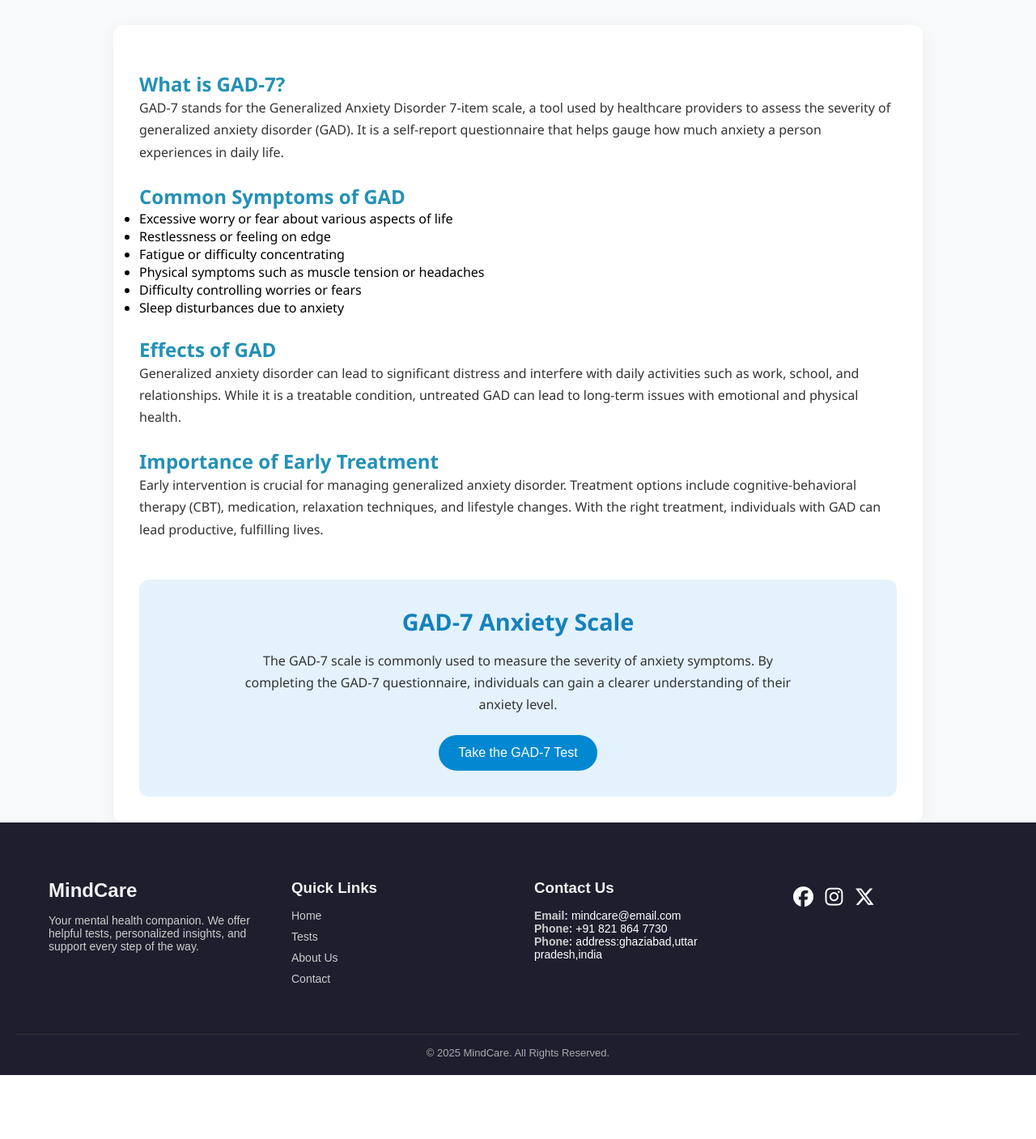
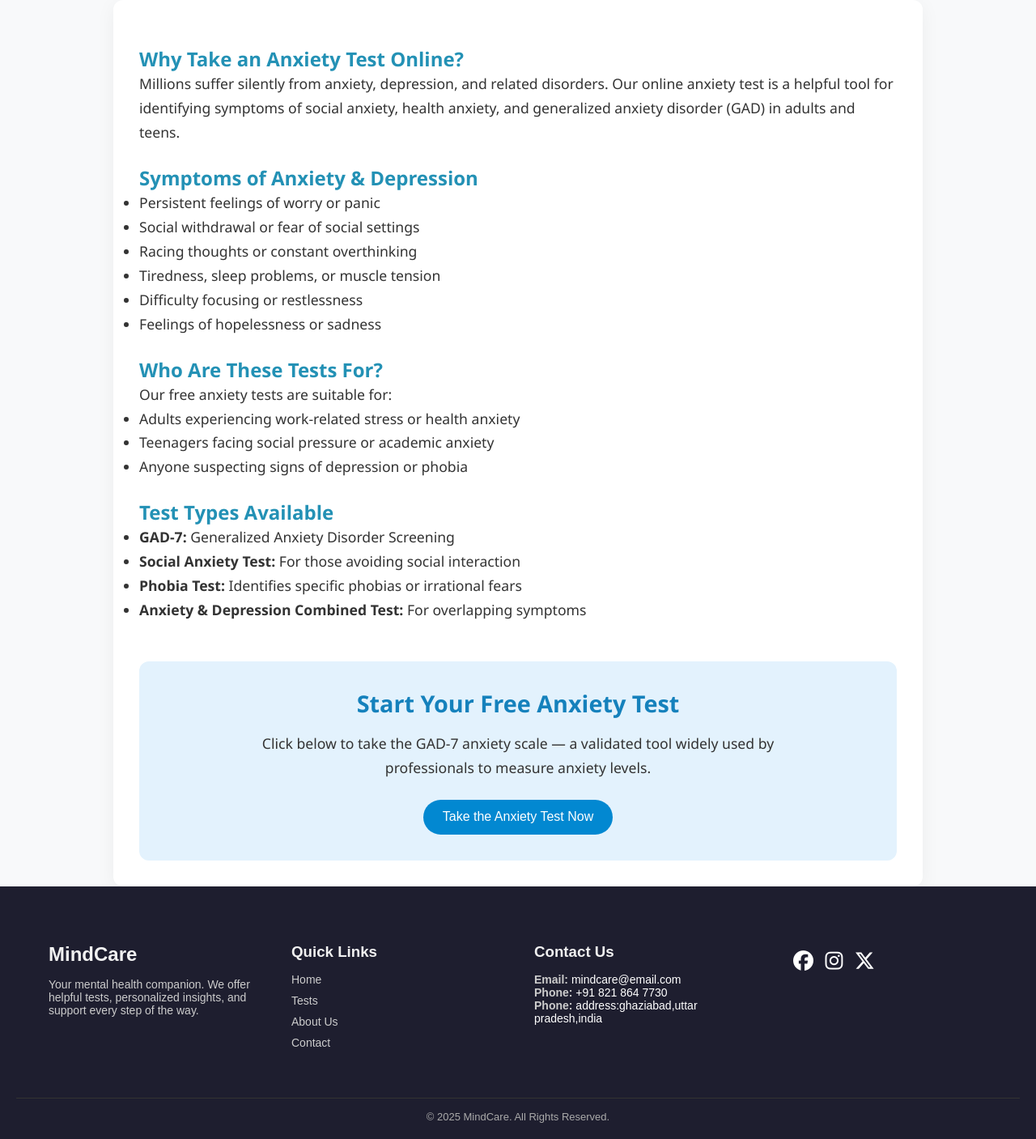
Before and after one commit to shaurya1234524/heaklthmental, a Django app: template healthmental/templates/anxiety.html in a window 1280 px wide. Shown: the part 372-1779 px from the top of the page at 81% size. Before the commit the page ends 1700 px from the top, so only its background shows below. Run offline with Django 3.2, Linux system fonts and the light colour scheme; the template is opened without the code that fills it, so the values that code supplies are empty; some libraries are stand-ins or nearby versions.

Commit message:
Update anxiety.html

```diff
--- a/healthmental/templates/anxiety.html
+++ b/healthmental/templates/anxiety.html
@@ -1,18 +1,20 @@
 {% extends "base_generic.html" %}
 {% load static %}
+
 {% block title %}
-<title>Free Anxiety Tests 2025.Get Your Anxiety Test for free.</title>
+<title>Free Anxiety & Depression Tests 2025 | Take Your Social & General Anxiety Test</title>
 {% endblock title %}
 
 {% block style %}
-<meta name="description" content="Get your free anxiety test here.Best anxiety tests for self assessment.Find out anxiety in teens,adults for free.Take your free anxiety test.">
-<meta name="keywords" content="anxiety test,free anxiety test,anxiety test for free,social anxiety test,anxiety test social,free anxiety test for adults,free anxiety test for teens,social anxiety tests.">
+<meta name="description" content="Free anxiety and depression test for adults and teens. Take online tests for social anxiety, phobias, health anxiety and more. No sign-up required.">
+<meta name="keywords" content="anxiety test free, anxiety test online free, social anxiety test free, anxiety depression test free, free depression and anxiety test, anxiety test for teens, phobia test free, health anxiety test, anxiety test for adults">
 <meta name="author" content="MindCare Team">
 <link rel="canonical" href="https://aisearchlibrary.in/anxiety/" />
+
 <style>
   .hero-sections {
     background: url("{% static 'images/gad7-bg.jpg' %}") no-repeat center center/cover;
-    color:rgb(39, 157, 24);
+    color: rgb(39, 157, 24);
     text-align: center;
     padding: 4rem 2rem;
     border-radius: 10px;
@@ -41,13 +43,15 @@
   }
 
   .content-section h2 {
-    color:rgb(35, 145, 181);
+    color: rgb(35, 145, 181);
     margin-top: 1.5rem;
   }
 
-  .content-section p {
+  .content-section p,
+  .content-section ul li {
     line-height: 1.7;
     color: #333;
+    font-size: 1.1rem;
   }
 
   .test-section {
@@ -61,7 +65,7 @@
   .test-section h3 {
     font-size: 1.8rem;
     margin-bottom: 1rem;
-    color:rgb(21, 129, 188);
+    color: rgb(21, 129, 188);
   }
 
   .test-section p {
@@ -99,34 +103,48 @@
 
 {% block body %}
 <div class="hero-sections">
-  <h1>Free Generalized Anxiety Disorder (GAD-7) Test</h1>
-  <p>A common mental health condition that involves persistent, excessive worry about various aspects of life, such as health, work, social interactions, or everyday routine tasks.Get your free anxiety test here.</p>
+  <h1>Free Anxiety & Depression Self-Tests</h1>
+  <p>Take a quick and free anxiety test online. Evaluate social anxiety, depression, phobias, and more using medically reviewed screening tools like the GAD-7. No login required.</p>
 </div>
 
 <div class="content-section">
-  <h2>What is GAD-7?</h2>
-  <p>GAD-7 stands for the Generalized Anxiety Disorder 7-item scale, a tool used by healthcare providers to assess the severity of generalized anxiety disorder (GAD). It is a self-report questionnaire that helps gauge how much anxiety a person experiences in daily life.</p>
+  <h2>Why Take an Anxiety Test Online?</h2>
+  <p>Millions suffer silently from anxiety, depression, and related disorders. Our online anxiety test is a helpful tool for identifying symptoms of social anxiety, health anxiety, and generalized anxiety disorder (GAD) in adults and teens.</p>
 
-  <h2>Common Symptoms of GAD</h2>
+  <h2>Symptoms of Anxiety & Depression</h2>
   <ul>
-    <li>Excessive worry or fear about various aspects of life</li>
-    <li>Restlessness or feeling on edge</li>
-    <li>Fatigue or difficulty concentrating</li>
-    <li>Physical symptoms such as muscle tension or headaches</li>
-    <li>Difficulty controlling worries or fears</li>
-    <li>Sleep disturbances due to anxiety</li>
+    <li>Persistent feelings of worry or panic</li>
+    <li>Social withdrawal or fear of social settings</li>
+    <li>Racing thoughts or constant overthinking</li>
+    <li>Tiredness, sleep problems, or muscle tension</li>
+    <li>Difficulty focusing or restlessness</li>
+    <li>Feelings of hopelessness or sadness</li>
   </ul>
 
-  <h2>Effects of GAD</h2>
-  <p>Generalized anxiety disorder can lead to significant distress and interfere with daily activities such as work, school, and relationships. While it is a treatable condition, untreated GAD can lead to long-term issues with emotional and physical health.</p>
+  <h2>Who Are These Tests For?</h2>
+  <p>Our free anxiety tests are suitable for:</p>
+  <ul>
+    <li>Adults experiencing work-related stress or health anxiety</li>
+    <li>Teenagers facing social pressure or academic anxiety</li>
+    <li>Anyone suspecting signs of depression or phobia</li>
+  </ul>
 
-  <h2>Importance of Early Treatment</h2>
-  <p>Early intervention is crucial for managing generalized anxiety disorder. Treatment options include cognitive-behavioral therapy (CBT), medication, relaxation techniques, and lifestyle changes. With the right treatment, individuals with GAD can lead productive, fulfilling lives.</p>
+  <h2>Test Types Available</h2>
+  <ul>
+    <li><strong>GAD-7:</strong> Generalized Anxiety Disorder Screening</li>
+    <li><strong>Social Anxiety Test:</strong> For those avoiding social interaction</li>
+    <li><strong>Phobia Test:</strong> Identifies specific phobias or irrational fears</li>
+    <li><strong>Anxiety & Depression Combined Test:</strong> For overlapping symptoms</li>
+  </ul>
 
   <div class="test-section">
-    <h3>GAD-7 Anxiety Scale</h3>
-    <p>The GAD-7 scale is commonly used to measure the severity of anxiety symptoms. By completing the GAD-7 questionnaire, individuals can gain a clearer understanding of their anxiety level.</p>
-    <a href="{% url 'gad7' %}"><button>Take the GAD-7 Test</button></a>
+    <h3>Start Your Free Anxiety Test</h3>
+    <p>Click below to take the GAD-7 anxiety scale — a validated tool widely used by professionals to measure anxiety levels.</p>
+    <a href="{% url 'gad7' %}"><button>Take the Anxiety Test Now</button></a>
   </div>
 </div>
+<div style="display: none;">
+  anxiety test, anxiety quiz, free anxiety test, generalized anxiety disorder test, gad-7 test, test for anxiety, anxiety self assessment, online anxiety quiz, teenage anxiety test, anxiety screening test, social anxiety test, accurate anxiety disorder test
+</div>
+
 {% endblock body %}
```
